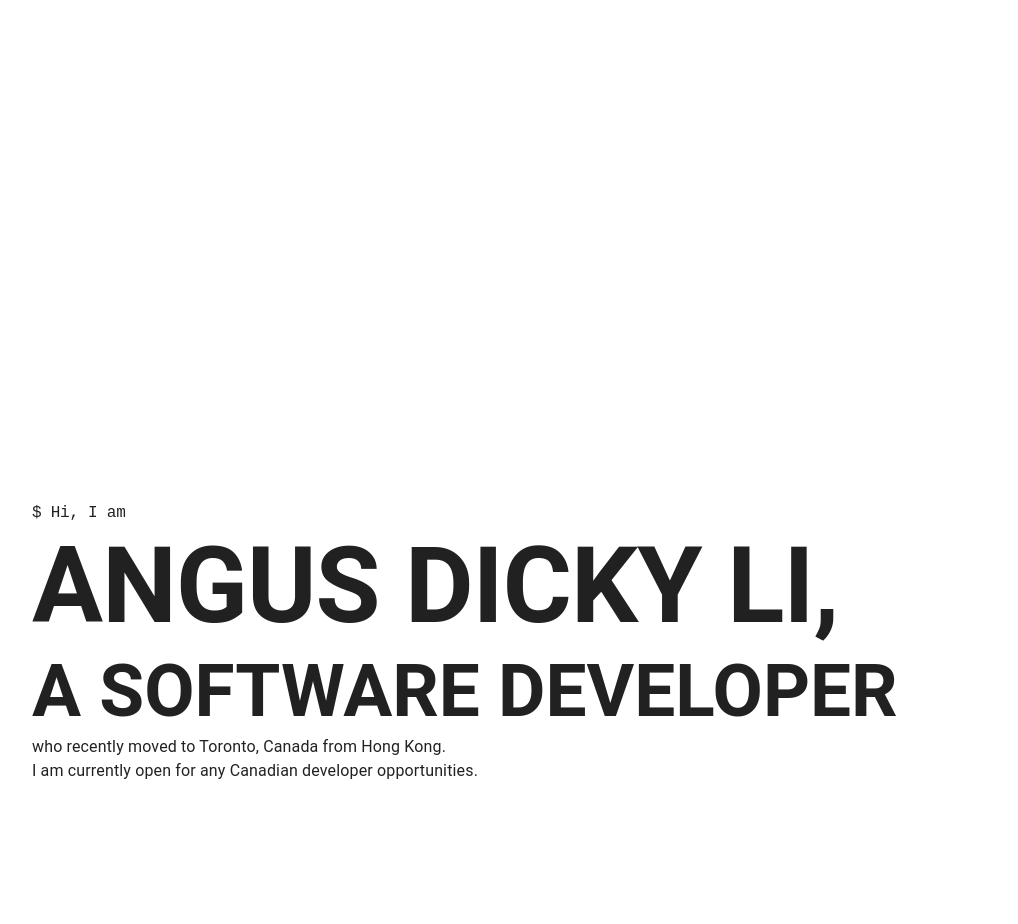
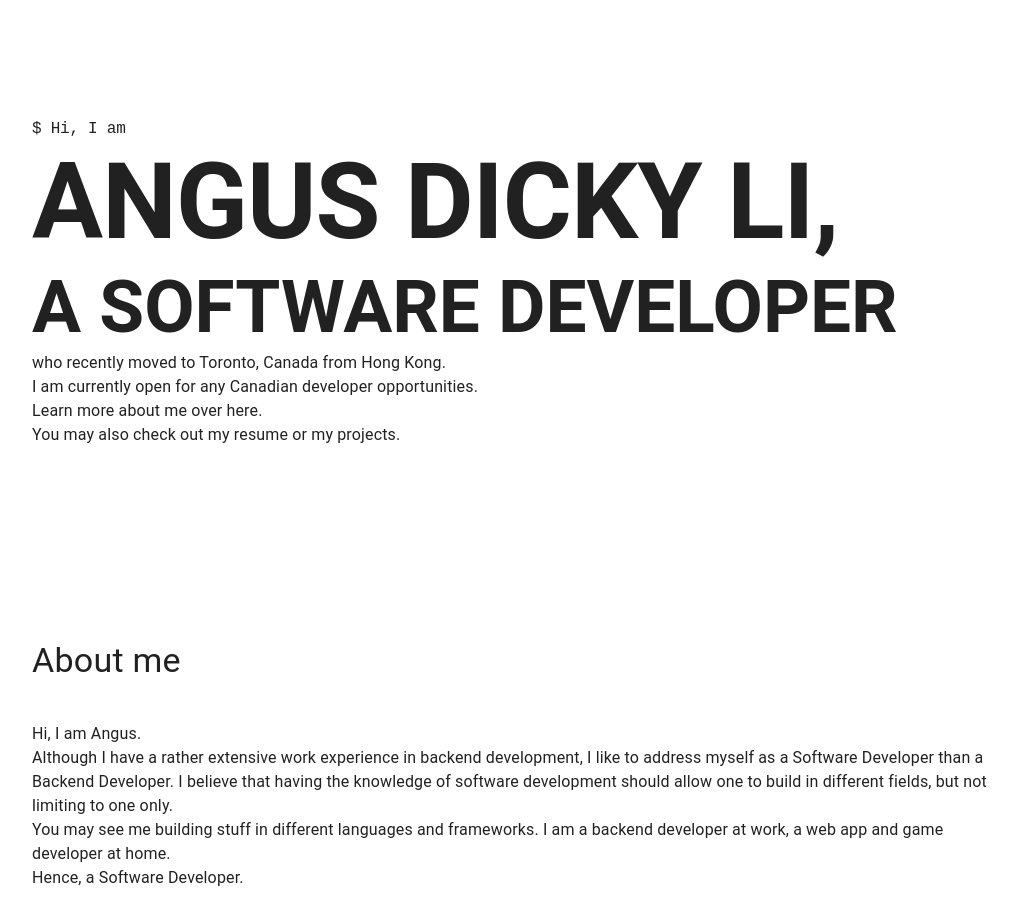
Before and after one commit to lad338/lad338.github.io, a React (Create React App) app: page / in a window 1280 px wide. Shown: the part 160-1084 px from the top of the page, without its empty margins (128-1146 px from the left). Built offline with nearby package versions, Linux system fonts and the light colour scheme.

Commit message:
add about me page

```diff
--- a/src/App.tsx
+++ b/src/App.tsx
@@ -1,6 +1,4 @@
 import React from 'react'
-import logo from './assets/logo.svg'
-import { Routes, Route, BrowserRouter } from 'react-router-dom'
 import './assets/App.css'
 import { AppBarContainer } from './components/AppBarContainer'
 import { Core } from './views/Core'
@@ -30,7 +28,6 @@ function App() {
     <ThemeProvider theme={theme}>
       <Box className="App">
         <CssBaseline />
-        path="/" element=
         {
           <AppBarContainer
             content={() => (
--- a/src/views/About.tsx
+++ b/src/views/About.tsx
@@ -1,6 +1,32 @@
 import * as React from 'react'
 import Box from '@mui/material/Box'
+import Typography from '@mui/material/Typography'
 
 export const About: React.FC = () => {
-  return <Box></Box>
+  return (
+    <Box
+      id="about-me"
+      sx={{
+        textAlign: 'left',
+        margin: 'auto',
+        width: '75vw',
+        minHeight: '65vh',
+      }}
+    >
+      <Typography variant="h4">About me</Typography>
+      <Typography marginTop={5}>Hi, I am Angus. </Typography>
+      <Typography>
+        Although I have a rather extensive work experience in backend
+        development, I like to address myself as a Software Developer than a
+        Backend Developer. I believe that having the knowledge of software
+        development should allow one to build in different fields, but not
+        limiting to one only.
+      </Typography>
+      <Typography>
+        You may see me building stuff in different languages and frameworks. I
+        am a backend developer at work, a web app and game developer at home.
+      </Typography>
+      <Typography>Hence, a Software Developer.</Typography>
+    </Box>
+  )
 }
--- a/src/views/Core.tsx
+++ b/src/views/Core.tsx
@@ -1,11 +1,13 @@
 import * as React from 'react'
 import Box from '@mui/material/Box'
 import { MainDescription } from './MainDescription'
+import { About } from './About'
 
 export const Core: React.FC = () => {
   return (
     <Box id="core-view">
       <MainDescription />
+      <About />
     </Box>
   )
 }
--- a/src/views/MainDescription.tsx
+++ b/src/views/MainDescription.tsx
@@ -10,8 +10,8 @@ export const MainDescription: React.FC = () => {
         textAlign: 'left',
         margin: 'auto',
         width: '75vw',
-        minHeight: '75vh',
-        marginTop: '50%',
+        minHeight: '65vh',
+        marginTop: '35vh',
       }}
     >
       <Typography variant="h1">$ Hi, I am</Typography>
@@ -23,6 +23,8 @@ export const MainDescription: React.FC = () => {
       <Typography>
         I am currently open for any Canadian developer opportunities.
       </Typography>
+      <Typography>Learn more about me over here.</Typography>
+      <Typography>You may also check out my resume or my projects.</Typography>
     </Box>
   )
 }
```
